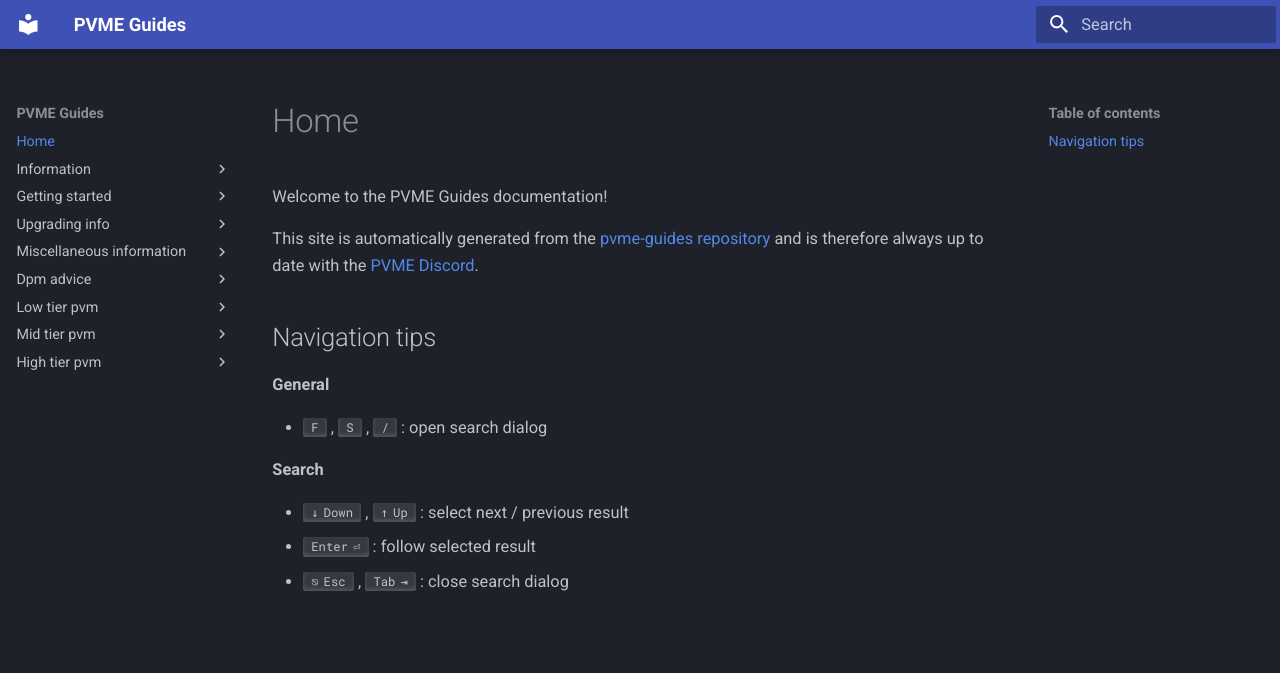
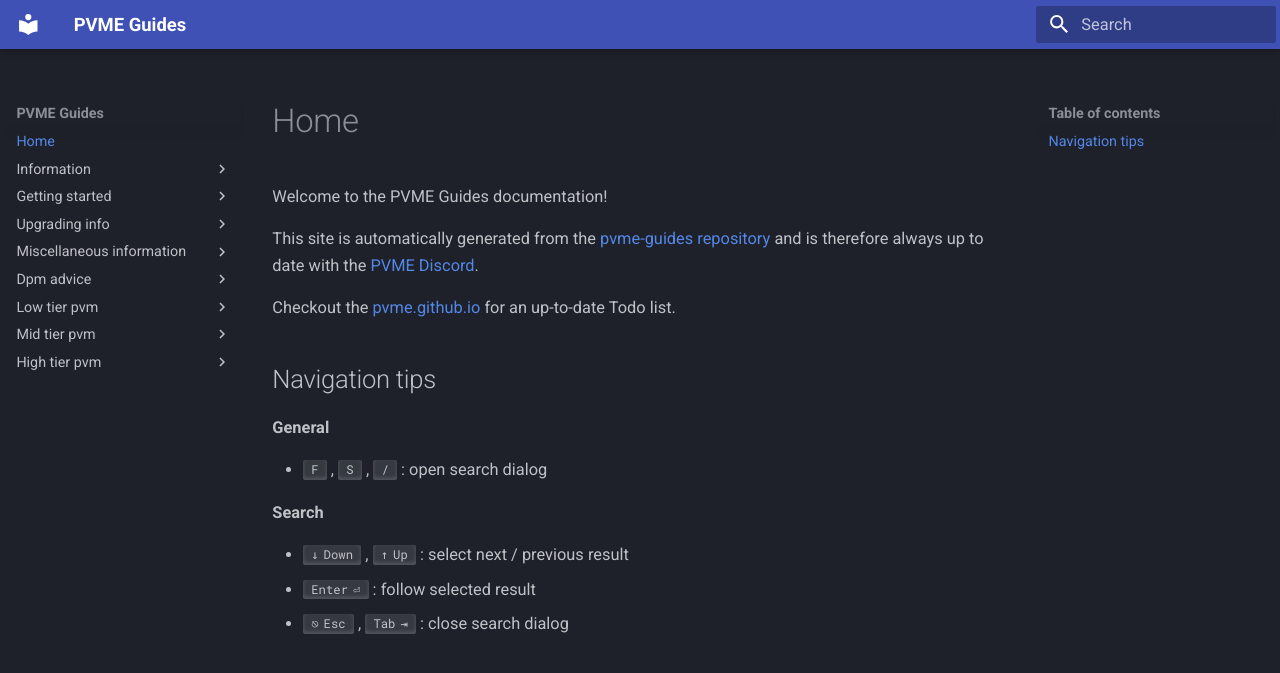
Before and after one commit to pvme/pvme.github.io, an MkDocs documentation site: the page built from docs/index.md, in a window 1280 px wide. Shown: the top 673 px of the page. Built offline with MkDocs 1.6.1 and Material for MkDocs 9.7.7, drawn with Linux system fonts in a browser that asks for light colours.

Commit message:
added link to repository from website

```diff
--- a/docs/index.md
+++ b/docs/index.md
@@ -3,6 +3,8 @@
 Welcome to the PVME Guides documentation!
 
 This site is automatically generated from the [pvme-guides repository](https://github.com/pvme/pvme-guides) and is therefore always up to date with the [PVME Discord](https://discord.gg/6djqFVN).
+
+Checkout the [pvme.github.io](https://github.com/pvme/pvme.github.io) for an up-to-date Todo list.
 
 ## Navigation tips
 **General**
```
